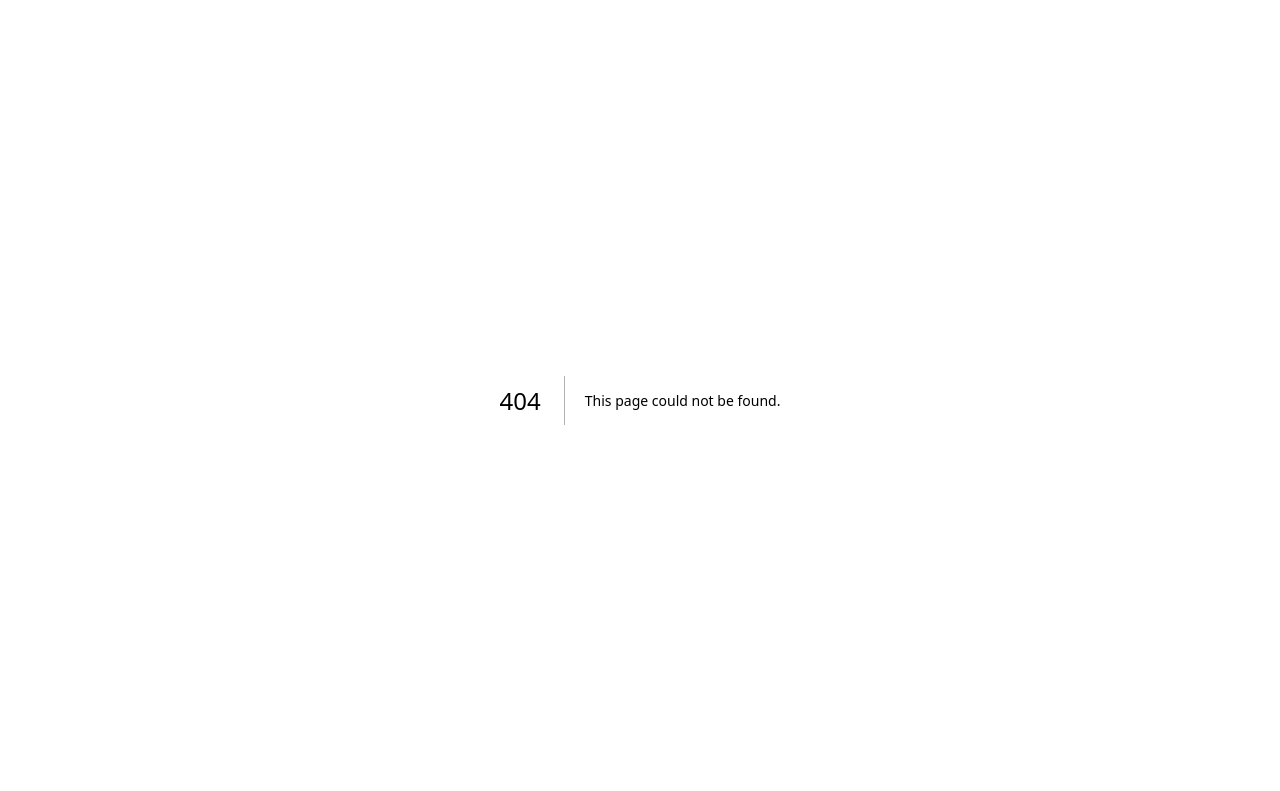
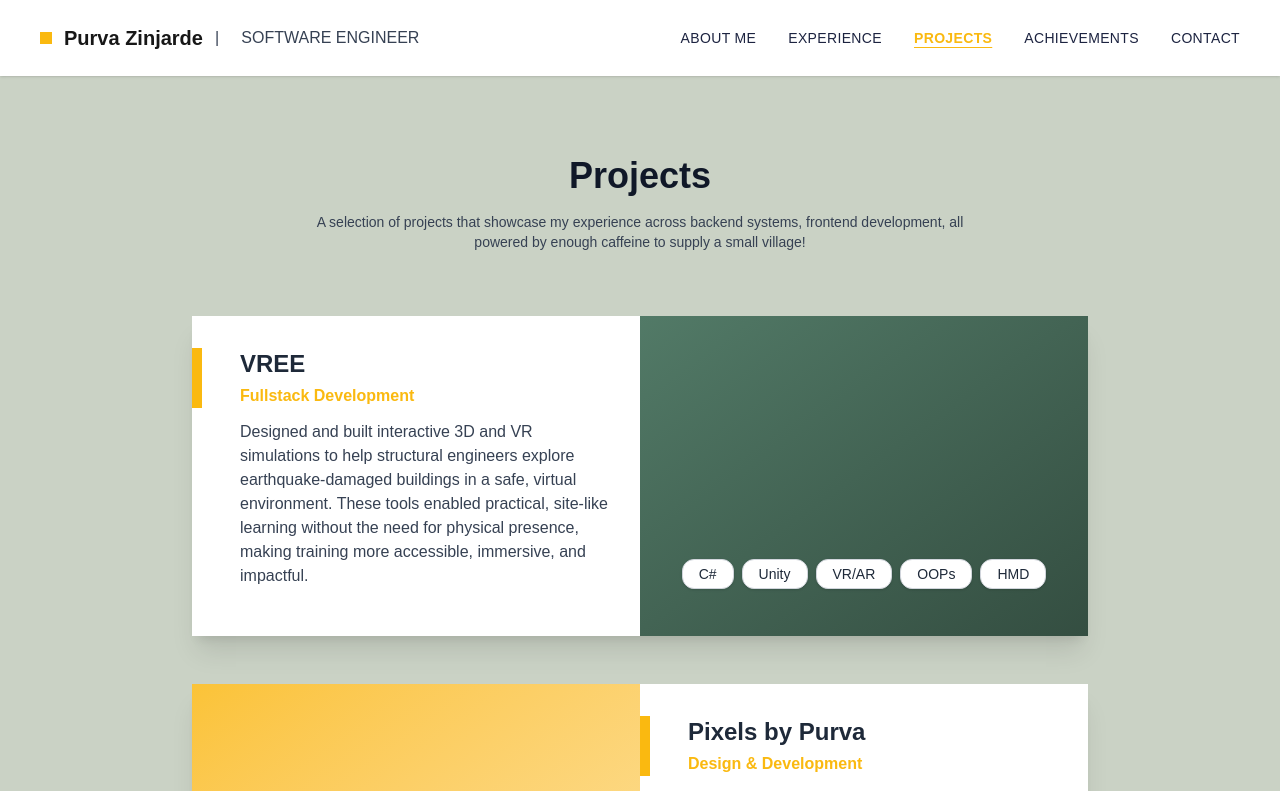
Before and after one commit to purvaz/get-to-know-purva, a Next.js app: page /projects in a window 1280 px wide. Before the commit this address had no page. Shown: the top 791 px of the page. Built offline with nearby package versions, Linux system fonts and the light colour scheme; some icons are missing; a web font is replaced by a local one.

Commit message:
Added project page

```diff
--- /dev/null
+++ b/app/projects/page.tsx
@@ -0,0 +1,128 @@
+import Navbar from '@/components/Navbar';
+import ViewInArIcon from '@mui/icons-material/ViewInAr';
+import TerminalIcon from '@mui/icons-material/Terminal';
+import TopicIcon from '@mui/icons-material/Topic';
+import ScreenSearchDesktopIcon from '@mui/icons-material/ScreenSearchDesktop';
+import PhotoCameraIcon from '@mui/icons-material/PhotoCamera';
+import MedicalInformationIcon from '@mui/icons-material/MedicalInformation';
+import MonitorHeartIcon from '@mui/icons-material/MonitorHeart';
+import MoodIcon from '@mui/icons-material/Mood';
+
+export default function ProjectsPage() {
+    const projects = [
+        {
+            title: 'VREE',
+            skill: 'Fullstack Development',
+            description: 'Designed and built interactive 3D and VR simulations to help structural engineers explore earthquake-damaged buildings in a safe, virtual environment. These tools enabled practical, site-like learning without the need for physical presence, making training more accessible, immersive, and impactful.',
+            tech: ['C#', 'Unity', 'VR/AR', 'OOPs', 'HMD'],
+            icon: <ViewInArIcon fontSize="inherit" />,
+        },
+        {
+            title: 'Pixels by Purva',
+            skill: 'Design & Development',
+            description: 'Created a responsive photography portfolio featuring 500+ high-quality images, organized into thoughtfully curated categories and stories. Built with performance in mind, it includes optimized delivery and seamless cloud hosting for a smooth visual experience (link on homepage).',
+            tech: ['TypeScript', 'Next.js', 'Tailwind CSS'],
+            icon: <PhotoCameraIcon fontSize="inherit" />,
+        },
+        {
+            title: 'Autograder Plugin',
+            skill: 'Fullstack Development',
+            description: 'Built an autograder plugin that automatically tested and graded programming assignments, streamlining the evaluation process in tech courses. This reduced grading time by 65% and ensured faster, more consistent feedback for students.',
+            tech: ['Java', 'AWS', 'HTML/CSS', 'Bootstrap'],
+            icon: <TerminalIcon fontSize="inherit" />,
+        },
+        {
+            title: 'STEM Data Automation',
+            skill: 'Backend Development',
+            description: 'Developed a flexible Python pipeline to crawl nested folders, extract and process STEM data, and generate consolidated reports. It automated error checks, applied custom filters, and reduced processing time by over 70%.',
+            tech: ['Python', 'Scikit-learn', 'Pandas', 'NumPy'],
+            icon: <TopicIcon fontSize="inherit" />,
+        },
+        {
+            title: 'GatorJobs',
+            skill: 'Fullstack Development',
+            description: 'Designed a skills-based job matching platform that connected students with roles aligned to their strengths. Matched 200+ students to relevant opportunities through an intuitive and streamlined experience.',
+            tech: ['Node.js', 'Flask', 'MySQL', 'GCP'],
+            icon: <ScreenSearchDesktopIcon fontSize="inherit" />,
+        },
+        {
+            title: 'Genetic Risk Prediction Engine',
+            skill: 'ML Engineering / NLP',
+            description: 'Engineered a transcript analysis system to mine patient history for hereditary disease indicators. Reached 92% prediction accuracy by applying rule-based logic and pattern detection to medical text data.',
+            tech: ['Python', 'Pattern Analysis', 'NLP', 'Scikit-learn', 'Pandas', 'NumPy'],
+            icon: <MedicalInformationIcon fontSize="inherit" />,
+        },
+        {
+            title: 'Histopathology Cancer Detector',
+            skill: 'ML Engineering / Classifier',
+            description: 'Developed multiple machine learning classifiers (SVM, CNN, KNN) to detect metastatic cancer from histopathologic scans. Achieved over 90% accuracy in distinguishing cancerous from non-cancerous lymph node cells.',
+            tech: ['Python', 'Classification', 'KNN', 'SVM', 'CNN', 'Keras', 'PyTorch', 'TensorFlow'],
+            icon: <MonitorHeartIcon fontSize="inherit" />,
+        },
+        {
+            title: 'Blossom',
+            skill: 'Frontend Development',
+            description: 'Designed the UI for a mental health app with a focus on accessibility, clarity, and user well-being. Applied core HCI and UX principles to build a responsive, engaging experience that supports emotional self-tracking and reflection.',
+            tech: ['React.js', 'D3.js', 'UI/UX', 'HCI'],
+            icon: <MoodIcon fontSize="inherit" />,
+        },
+
+    ];
+
+    const bgVariants = [
+        'from-[#527A67] to-[#344E41]',      // dark green
+        'from-[#FBC337] to-[#FDE19B]',      // soft yellow
+        'from-[#9DBEAE] to-[#78A590]',        // light green
+    ];
+
+    return (
+        <div className="bg-[#CAD2C5] min-h-screen">
+            <Navbar />
+
+            <section className="py-20 px-6 text-center">
+                <h2 className="text-3xl lg:text-4xl font-semibold text-gray-900 mb-4 flex justify-center items-center gap-2">
+                    Projects
+                </h2>
+                <p className="text-gray-700 max-w-2xl mx-auto mb-16 text-sm">
+                A selection of projects that showcase my experience across backend systems, frontend development, all powered by enough caffeine to supply a small village!
+                </p>
+
+                <div className="space-y-12 max-w-4xl mx-auto">
+                    {projects.map((proj, i) => (
+                        <div
+                            key={i}
+                            className={`flex flex-col md:flex-row shadow-xl overflow-hidden bg-white min-h-[320px] ${i % 2 === 1 ? 'md:flex-row-reverse' : ''
+                                }`}
+                        >
+                            {/* Text Side */}
+                            <div className="w-full md:w-1/2 p-8 text-left relative">
+                                <div className="absolute left-0 top-8 h-15 w-2.5 bg-[#fab910]" />
+                                <h3 className="text-2xl font-extrabold text-gray-800 pl-4 mb-1">{proj.title}</h3>
+                                <p className="text-md font-bold text-[#fab910] pl-4 mb-3">{proj.skill}</p>
+                                <p className="text-md text-gray-700 pl-4">{proj.description}</p>
+                            </div>
+
+                            {/* Icon + Tech Side */}
+                            <div className={`w-full md:w-1/2 min-h-[260px] flex flex-col justify-center items-center
+              bg-gradient-to-br ${bgVariants[i % bgVariants.length]} px-6 py-8`}>
+                                <div className="text-9xl text-white drop-shadow-md mb-12">{proj.icon}</div>
+
+                                <div className="flex flex-wrap justify-center gap-2 text-sm">
+                                    {proj.tech.map((tech, idx) => (
+                                        <span
+                                            key={idx}
+                                            className="bg-white border border-gray-300 px-4 py-1 rounded-xl text-gray-800 shadow-sm"
+                                        >
+                                            {tech}
+                                        </span>
+                                    ))}
+                                </div>
+                            </div>
+
+                        </div>
+                    ))}
+                </div>
+            </section>
+        </div>
+    );
+}
```
